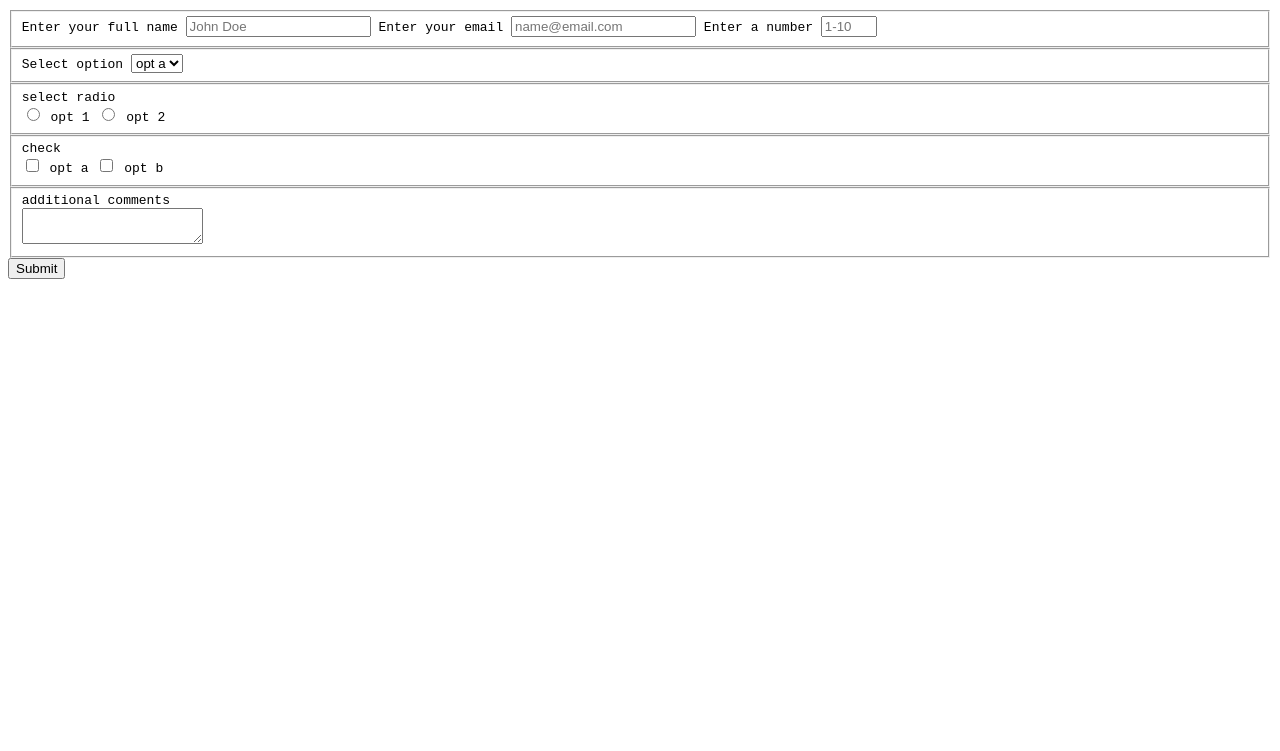
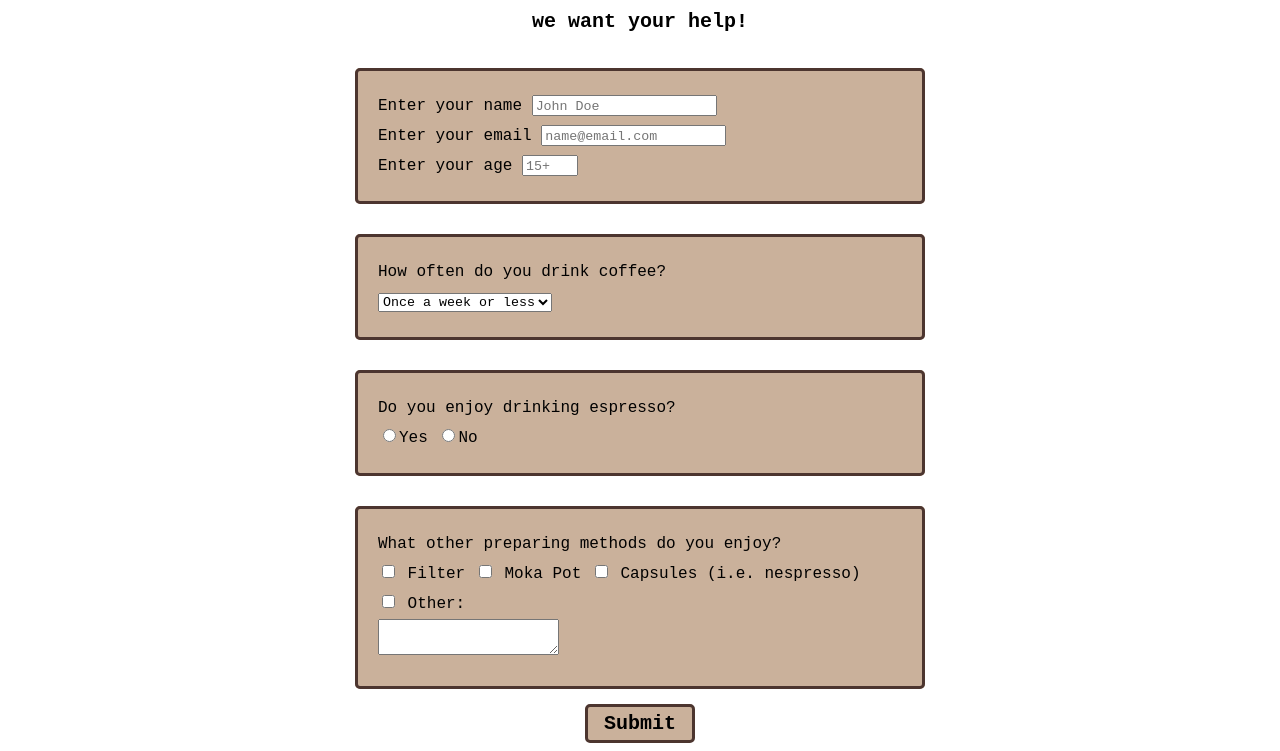
Before and after one commit to racheldenucci/freeCodeCamp, a plain HTML site: page surveyForm/surveyForm.html in a window 1280 px wide. Shown: the part 98-849 px from the top of the page. Before the commit the page ends 800 px from the top, so only its background shows below. Drawn offline with Linux system fonts and the light colour scheme.

Commit message:
added css

```diff
--- a/surveyForm/style.css
+++ b/surveyForm/style.css
@@ -1,19 +1,58 @@
 body{
-    font-family: monospace;
+    font-family:'Courier New', Courier, monospace;
+    text-align: center;
+}
+
+h1{
+    font-family: 'Abril Fatface', 'Courier New', Courier, monospace;
+    font-size: 40px;
+    letter-spacing: 2px;
+    color: #4C352F;
 }
 
 #description{
-    font: italic;
+    font-weight: bold;
+    font-size: 20px;
 }
 
-#title{
+form{
+    width: 600px;
+    margin: 0 auto;
+    display: flex;
+    justify-content: center;
+    flex-direction: column;
+    text-align: justify;
+}
+
+fieldset{
+    background-color: #CAB19B;
+    padding: 20px;
+    line-height: 30px;
+    margin: 15px;
+    border: 3px solid #4C352F;
+    border-radius: 5px;
+}
+
+::placeholder{
     font-family: 'Courier New', Courier, monospace;
 }
 
-#description{
-    font: italic;
+#dropdown{
+    font-family: 'Courier New', Courier, monospace;
 }
 
-#survey-form{
-    text-align: justify;
+.button{
+    display: flex;
+    justify-content: center;
+
 }
+
+#submit{
+    width: 110px;
+    padding: 5px;
+    font: bold 20px 'Courier New', Courier, monospace;
+    text-align: center;
+    background-color: #CAB19B;
+    border: 3px solid #4C352F;
+    border-radius: 5px;
+}
--- a/surveyForm/surveyForm.html
+++ b/surveyForm/surveyForm.html
@@ -2,49 +2,54 @@
 <html>
     <head>
         <meta charset="UFT-8">
+        <link href="https://fonts.googleapis.com/css2?family=Abril+Fatface&display=swap" rel="stylesheet">
         <link rel="stylesheet" href="style.css">
         <title>Survey Form</title>
     </head>
+
     <body>
-        <h1 id="title">Survey Form name</h1>
-        <p id="description">this is the reason for this survey</p>
-        <form id="survey-form">
-            <fieldset>
-                <label id="name-label">Enter your full name <input type="text" id="name" required placeholder="John Doe"></label>
-                <label id="email-label">Enter your email <input type="email" id="email" required placeholder="name@email.com"></label>
-                <label id="number-label">Enter a number <input type="number" id="number" min="1" max="10" placeholder="1-10"> </label>
+        <h1>Coffeeshop Survey</h1>
+        <p id="description">we want your help!</p>
+
+        <form>
+            <fieldset id="costumerId">
+                <label>Enter your name <input type="text" id="name" required placeholder="John Doe"></label><br>
+                <label>Enter your email <input type="email" id="email" required placeholder="name@email.com"></label><br>
+                <label>Enter your age <input type="number" id="number" min="15" max="99" placeholder="15+"> </label><br>
             </fieldset>
-            <fieldset>
-                <label >Select option</label>
+
+            <fieldset id="frequency">
+                <label>How often do you drink coffee?</label><br>
             <select id="dropdown">
-                <option>opt a</option>
-                <option>opt b</option>
-                <option>opt c</option>
+                <option>Once a week or less</option>
+                <option>2-6 times a week</option>
+                <option>Everyday</option>
             </select>
             </fieldset>
 
-            <fieldset name="radio">
-                <label>select radio</label><br>
-                <input type="radio" value="rd1" name="radio1">
-                <label>opt 1</label>
-                <input type="radio" value="rd2" name="radio2">
-                <label>opt 2</label>
+            <fieldset id="espresso">
+                <label>Do you enjoy drinking espresso?</label><br>
+                <label><input type="radio" value="yes" name="espresso">Yes</label>
+                <label><input type="radio" value="no" name="espresso">No</label>
             </fieldset>
 
-            <fieldset name="check">
-                <label>check</label><br>
-                <input type="checkbox" value="a">
-                <label>opt a</label>
-                <input type="checkbox" value="b">
-                <label>opt b</label>
-            </fieldset>
-
-            <fieldset>
-                <label>additional comments</label><br>
+            <fieldset id="methods">
+                <label>What other preparing methods do you enjoy?</label><br>
+                <input type="checkbox" value="filter">
+                <label>Filter</label>
+                <input type="checkbox" value="moka">
+                <label>Moka Pot</label>
+                <input type="checkbox" value="capsule">
+                <label>Capsules (i.e. nespresso)</label><br>
+                <input type="checkbox" value="other">
+                <label>Other: </label><br>
                 <textarea></textarea>
             </fieldset>
 
-            <input type="submit" id="submit">
+            <div class="button">
+                <input type="submit" id="submit">
+            </div>
+
         </form>
 
     </body>
```
Also changed, not shown: 1 other file.
